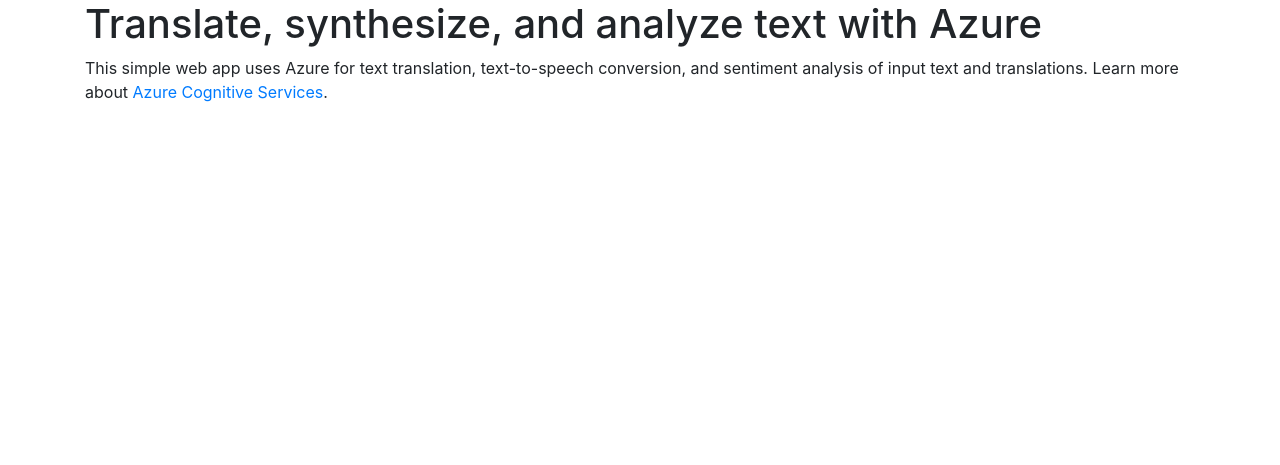
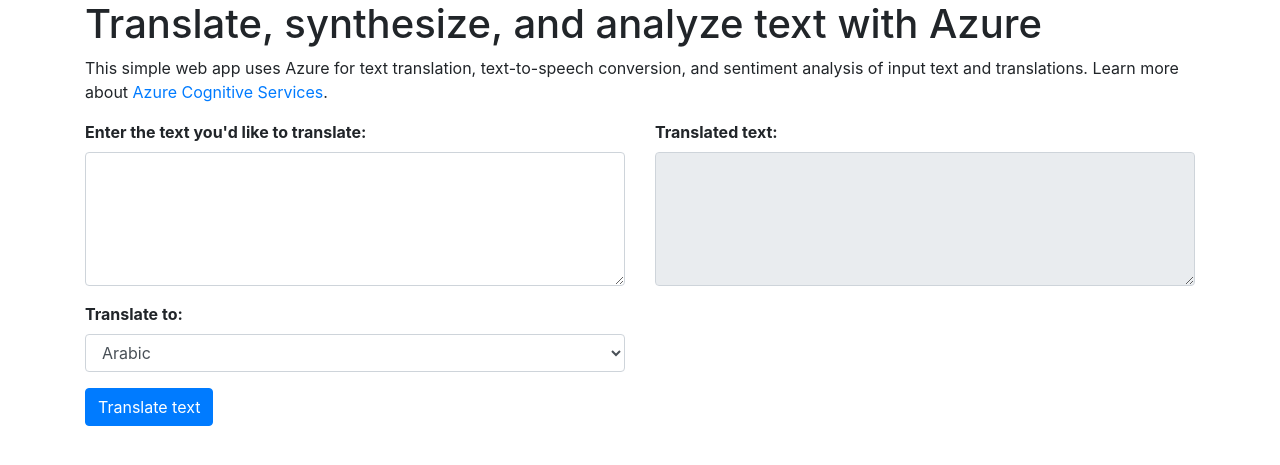
Before and after one commit to shansen5/flask-cog-services, a Flask app: page / in a window 1280 px wide. Shown: the top 465 px of the page. Run offline with Flask 2, Linux system fonts and the light colour scheme; some libraries are stand-ins or nearby versions.

Commit message:
Pick region and translate.

```diff
--- a/RegionForm.py
+++ b/RegionForm.py
@@ -6,3 +6,6 @@
     state = SelectField('State:', id='select_state')
     county = SelectField('County:', id='select_county')
     submit = SubmitField('Select County!')
+
+    def validate_on_submit( self ):
+        return True
--- a/app.py
+++ b/app.py
@@ -1,4 +1,6 @@
 from flask import Flask, render_template, url_for, jsonify, request, flash, redirect
+# from flask_debugtoolbar import DebugToolbarExtension
+import translate
 import folium
 from RegionForm import RegionForm
 
@@ -36,7 +38,7 @@
     for row in rows:
         # pdb.set_trace()
         state = row[0]
-        result.append(state)
+        result.append((state,state))
     return result
 
 def get_all_counties(state=None):
@@ -53,6 +55,9 @@
 
 app = Flask(__name__)
 app.config['JSON_AS_ASCII'] = False
+app.secret_key = b'_5#y2L"F4Q8z\n\xec]/'
+# app.debug = True
+# toolbar = DebugToolbarExtension(app)
 
 @app.route('/')
 def index():
@@ -65,18 +70,22 @@
     folium_map.save('templates/map.html')
     return render_template('show_map.html')
 
-@app.route('/pick_region')
+@app.route('/pick_region', methods=['GET', 'POST'])
 def pick_region():
-    form = RegionForm(form_name='PickCounty')
+    form = RegionForm()
+    form.form_name = 'PickCounty'
     # form.state.choices = [(row.ID, row.Name) for row in State.query.all()]
     # form.county.choices = [(row.ID, row.Name) for row in County.query.all()]
     form.state.choices = get_all_states()
     form.county.choices = get_all_counties()
     if request.method == 'GET':
         return render_template('pick_region.html', form=form)
-    if form.validate_on_submit() and request.form['form_name'] == 'PickCounty':
+    # Todo: Why doesn't request.form['form_name'] exist?
+    # if form.validate_on_submit() and request.form['form_name'] == 'PickCounty':
+    if form.validate_on_submit():
         # code to process form
         flash('state: %s, county: %s' % (form.state.data, form.county.data))
+        return redirect(url_for('county_report'))
     return redirect(url_for('pick_region'))
 
 @app.route('/_get_counties/')
@@ -84,3 +93,15 @@
     state = request.args.get('state', '01', type=str)
     # counties = [(row.rowid, row.county) for row in get_all_counties(state)]
     return jsonify(get_all_counties(state))
+
+@app.route('/county_report')
+def county_report():
+    return render_template('county_report.html')
+
+@app.route('/translate-text', methods=['POST'])
+def translate_text():
+    data = request.get_json()
+    text_input = data['text']
+    translation_output = data['to']
+    response = translate.get_translation(text_input, translation_output)
+    return jsonify(response)
--- /dev/null
+++ b/static/scripts/main.js
@@ -0,0 +1,34 @@
+//Initiate jQuery on load.
+$(function() {
+    //Translate text with flask route
+    $("#translate").on("click", function(e) {
+      e.preventDefault();
+      var translateVal = document.getElementById("text-to-translate").value;
+      var languageVal = document.getElementById("select-language").value;
+      var translateRequest = { 'text': translateVal, 'to': languageVal }
+
+      if (translateVal !== "") {
+        $.ajax({
+          url: '/translate-text',
+          method: 'POST',
+          headers: {
+              'Content-Type':'application/json'
+          },
+          dataType: 'json',
+          data: JSON.stringify(translateRequest),
+          success: function(data) {
+            for (var i = 0; i < data.length; i++) {
+              document.getElementById("translation-result").textContent = data[i].translations[0].text;
+              document.getElementById("detected-language-result").textContent = data[i].detectedLanguage.language;
+              if (document.getElementById("detected-language-result").textContent !== ""){
+                document.getElementById("detected-language").style.display = "block";
+              }
+              document.getElementById("confidence").textContent = data[i].detectedLanguage.score;
+            }
+          }
+        });
+      };
+    });
+    // In the following sections, you'll add code for sentiment analysis and
+    // speech synthesis here.
+  })
--- /dev/null
+++ b/templates/county_report.html
@@ -0,0 +1,6 @@
+{% extends "layout.html" %}
+{% block title %} County Report {% endblock %}
+{% block head %} {{ super() }} {% endblock %}
+{% block body %}
+    <p>This is where the county report will appear.</p>
+{% endblock %}
--- a/templates/index.html
+++ b/templates/index.html
@@ -14,9 +14,71 @@
       <h1>Translate, synthesize, and analyze text with Azure</h1>
       <p>This simple web app uses Azure for text translation, text-to-speech conversion, and sentiment analysis of input text and translations. Learn more about <a href="https://docs.microsoft.com/azure/cognitive-services/">Azure Cognitive Services</a>.
      </p>
-     <!-- HTML provided in the following sections goes here. -->
+     <div class="row">
+      <div class="col">
+        <form>
+          <!-- Enter text to translate. -->
+          <div class="form-group">
+            <label for="text-to-translate"><strong>Enter the text you'd like to translate:</strong></label>
+            <textarea class="form-control" id="text-to-translate" rows="5"></textarea>
+          </div>
+          <!-- Select output language. -->
+          <div class="form-group">
+            <label for="select-language"><strong>Translate to:</strong></label>
+            <select class="form-control" id="select-language">
+              <option value="ar">Arabic</option>
+              <option value="ca">Catalan</option>
+              <option value="zh-Hans">Chinese (Simplified)</option>
+              <option value="zh-Hant">Chinese (Traditional)</option>
+              <option value="hr">Croatian</option>
+              <option value="en">English</option>
+              <option value="fr">French</option>
+              <option value="de">German</option>
+              <option value="el">Greek</option>
+              <option value="he">Hebrew</option>
+              <option value="hi">Hindi</option>
+              <option value="it">Italian</option>
+              <option value="ja">Japanese</option>
+              <option value="ko">Korean</option>
+              <option value="pt">Portuguese</option>
+              <option value="ru">Russian</option>
+              <option value="es">Spanish</option>
+              <option value="th">Thai</option>
+              <option value="tr">Turkish</option>
+              <option value="vi">Vietnamese</option>
+            </select>
+          </div>
+          <button type="submit" class="btn btn-primary mb-2" id="translate">Translate text</button></br>
+          <div id="detected-language" style="display: none">
+            <strong>Detected language:</strong> <span id="detected-language-result"></span><br />
+            <strong>Detection confidence:</strong> <span id="confidence"></span><br /><br />
+          </div>
 
-     <!-- End -->
+          <!-- Start sentiment code-->
+
+          <!-- End sentiment code -->
+
+        </form>
+      </div>
+      <div class="col">
+        <!-- Translated text returned by the Translate API is rendered here. -->
+        <form>
+          <div class="form-group" id="translator-text-response">
+            <label for="translation-result"><strong>Translated text:</strong></label>
+            <textarea readonly class="form-control" id="translation-result" rows="5"></textarea>
+          </div>
+
+          <!-- Start voice font selection code -->
+
+          <!-- End voice font selection code -->
+
+        </form>
+
+        <!-- Add Speech Synthesis button and audio element -->
+
+        <!-- End Speech Synthesis button -->
+
+      </div>
     </div>
 
     <!-- Required Javascript for this tutorial -->
--- a/templates/pick_region.html
+++ b/templates/pick_region.html
@@ -4,6 +4,7 @@
 {% block body %}
 <h1>Pick a county</h1>
 <form action="" method="post" novalidate>
+{{ form.form_name }}
 <p>
 {{ form.state.label }}<br>
 {{ form.state }}
--- a/templates/show_map.html
+++ b/templates/show_map.html
@@ -1,6 +1,7 @@
 {% extends "layout.html" %}
-{% block title %} Test {% endblock %}
+{% block title %} Show a Map {% endblock %}
 {% block head %} {{ super() }} {% endblock %}
 {% block body %}
+    <p>Display a generated map here.</p>
     {% include "map.html" %}
 {% endblock %}
--- /dev/null
+++ b/translate.py
@@ -0,0 +1,30 @@
+import os, requests, uuid, json
+
+# Don't forget to replace with your Cog Services subscription key!
+# If you prefer to use environment variables, see Extra Credit for more info.
+subscription_key = '3c5b166da78041f7a30723a72091a4a8'
+location = 'westus'
+# Don't forget to replace with your Cog Services location!
+# Our Flask route will supply two arguments: text_input and language_output.
+# When the translate text button is pressed in our Flask app, the Ajax request
+# will grab these values from our web app, and use them in the request.
+# See main.js for Ajax calls.
+def get_translation(text_input, language_output):
+    base_url = 'https://api.cognitive.microsofttranslator.com'
+    path = '/translate?api-version=3.0'
+    params = '&to=' + language_output
+    constructed_url = base_url + path + params
+
+    headers = {
+        'Ocp-Apim-Subscription-Key': subscription_key,
+        'Ocp-Apim-Subscription-Region': location,
+        'Content-type': 'application/json',
+        'X-ClientTraceId': str(uuid.uuid4())
+    }
+
+    # You can pass more than one object in body.
+    body = [{
+        'text' : text_input
+    }]
+    response = requests.post(constructed_url, headers=headers, json=body)
+    return response.json()
```
Also changed, not shown: 1 other file.
